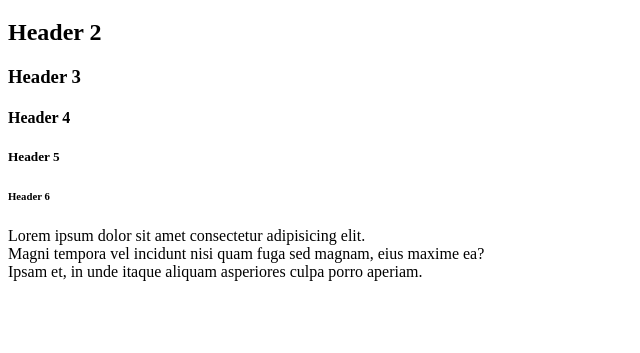
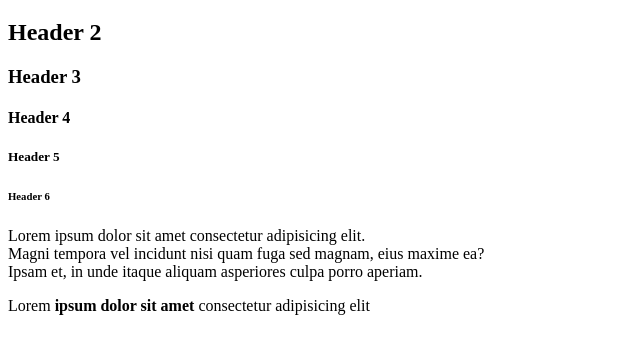
Before and after one commit to craftyglitch1/html-starter-project, a plain HTML site: page Basic/index.html in a window 1280 px wide. Shown: the part 61-414 px from the top of the page, without its empty margins (0-640 px from the left). Drawn offline with Linux system fonts and the light colour scheme.

Commit message:
added strong tag

```diff
--- a/Basic/index.html
+++ b/Basic/index.html
@@ -1,21 +1,17 @@
 <!DOCTYPE html>
 <!-- All html files start with the <!DOCTYPE html> tag.
  This is to inform your web browser that the latest version of html is being used-->
-<html>
-<!--This is the <html> tag. This is the entry point to your website. -->
-<head>
-    <!-- This is the <head> tag. This tag contains information about the website. -->
-
+<html> <!--This is the <html> tag. This is the entry point to your website. -->
+<head> <!-- This is the <head> tag. This tag contains information about the website. -->
     <!-- This is the <meta> tag. It contains metadata about the website.
      charset - 	Specifies the character encoding for the HTML document
-     name - Specifies a name for the metadata -->
-
+     name - Specifies a name for the metadata
+     The meta tag is a special kind of tag that closes itself. </meta> is not needed here -->
     <meta charset="UTF-8">
 
     <!-- In HTML, The viewport is the user's visible area of a web page.
      It varies with the device,
      it will be smaller on a mobile phone than on a computer screen.-->
-
     <meta name="viewport" content="width=device-width, initial-scale=1.0">
 
     <!-- This is the <title> tag. This tag is used to set the name of the tab/window. -->
@@ -38,5 +34,7 @@
     <!-- This is the <p> or paragraph tag. This is used for basic text and paragraphs. These will make up a big chunk of the text on your website.-->
     <!-- Another tag used here is the <br> or line break tag. This tag is equivelent to pressing enter. It just makes a new line where it is, and pushes text down-->
     <p>Lorem ipsum dolor sit amet consectetur adipisicing elit. <br>Magni tempora vel incidunt nisi quam fuga sed magnam, eius maxime ea? <br>Ipsam et, in unde itaque aliquam asperiores culpa porro aperiam.</p>
+    <!-- This is the <strong> tag. This tag makes text bold when used. -->
+    <p>Lorem <strong>ipsum dolor sit amet</strong> consectetur adipisicing elit</p>
 </body>
 </html>
```
